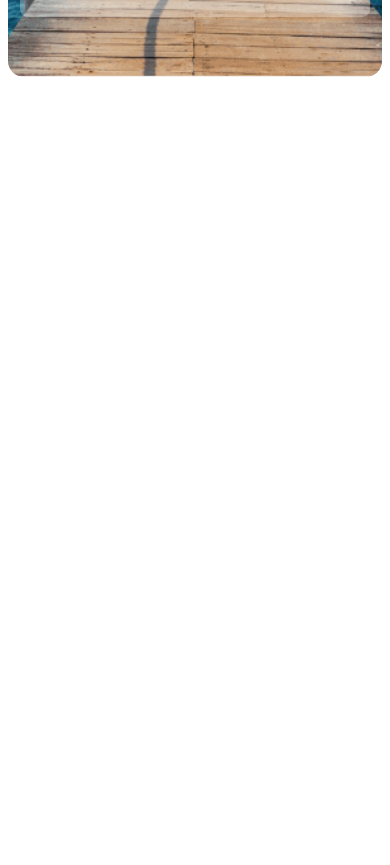
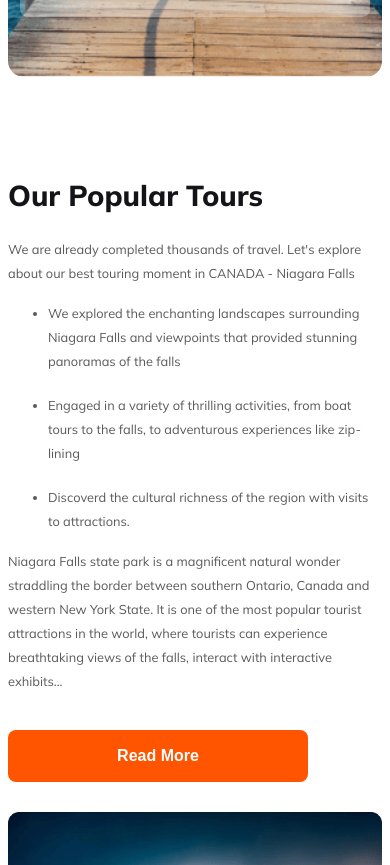
Before and after one commit to syedtarif/Journey-Craft-A2, a plain HTML site: page index.html in a window 390 px wide. Shown: the part 564-1429 px from the top of the page. Before the commit the page ends 844 px from the top, so only its background shows below. Drawn offline with Linux system fonts and the light colour scheme.

Commit message:
popular-tours section is ready with mobile device responsiveness

```diff
--- a/index.html
+++ b/index.html
@@ -17,7 +17,8 @@
         <section class="banner-section">
             <div class="banner-content">
                 <h1 class="heading-title">Explore Your Journey</h1>
-                <p class="text-style">Embark on the uncharted roads of discovery, where every step is a tale and every
+                <p class="banner-text-style">Embark on the uncharted roads of discovery, where every step is a tale and
+                    every
                     moment, an adventure—explore your journey with curiosity as your guide.
                 </p>
                 <div class="input-container">
@@ -39,6 +40,37 @@
         </section>
     </header>
     <!-- header section end -->
+
+    <!-- main section start -->
+    <main>
+        <section class="popular-tours">
+            <div>
+                <h2 class="second-heading-title">Our Popular Tours</h2>
+                <p class="text-style">We are already completed thousands of travel. Let's explore about our best touring
+                    moment in CANADA - Niagara Falls</p>
+                <ul>
+                    <li class="text-style">We explored the enchanting landscapes surrounding Niagara Falls and
+                        viewpoints that provided stunning panoramas of the falls</li><br>
+                    <li class="text-style">Engaged in a variety of thrilling activities, from boat tours to the falls,
+                        to adventurous experiences like zip-lining</li><br>
+                    <li class="text-style">Discoverd the cultural richness of the region with visits to attractions.
+                    </li>
+                </ul>
+                <p class="text-style">
+                    Niagara Falls state park is a magnificent natural wonder straddling the border between southern
+                    Ontario, Canada and western New York State. It is one of the most popular tourist attractions in the
+                    world, where tourists can experience breathtaking views of the falls, interact with interactive
+                    exhibits...
+                </p>
+
+                <button class="input-field btn-style">Read More</button>
+            </div>
+            <div>
+                <img src="images/Rectangle 4.png" alt="">
+            </div>
+        </section>
+    </main>
+    <!-- main section end -->
 </body>
 
 </html>
--- a/styles/style.css
+++ b/styles/style.css
@@ -5,6 +5,7 @@
 body {
     font-family: 'Mulish', sans-serif;
 }
+
 
 .input-field {
     width: 195px;
@@ -29,11 +30,17 @@ body {
     font-weight: 800;
 }
 
+.second-heading-title {
+    color: #131318;
+    font-size: 2.8rem;
+    font-weight: 800;
+}
+
 .text-style {
-    color: #FFF;
+    color: rgba(19, 19, 24, 0.70);
     font-size: 1rem;
     font-weight: 400;
-    line-height: 26px;
+    line-height: 24px;
 }
 
 .btn-style {
@@ -49,7 +56,7 @@ body {
 }
 
 
-/* ----- banner section styles */
+/* ---------------------------------- banner section styles */
 .banner-section {
     background-image: url(../images/Group\ 13.png);
     width: 1195px;
@@ -57,6 +64,7 @@ body {
     border-radius: 16px;
 
     margin: 0 auto;
+    margin-bottom: 100px;
 }
 
 .banner-content {
@@ -69,9 +77,14 @@ body {
     padding-top: 40px;
 }
 
-.text-style {
+.banner-text-style {
+    font-size: 1rem;
+    font-weight: 400;
+    line-height: 26px;
+
     max-width: 700px;
     text-align: center;
+    color: #FFF;
 }
 
 #input-text {
@@ -89,25 +102,61 @@ body {
     border-radius: 8px;
 }
 
+/* ---------------------------------- popular tours section styles */
+.popular-tours {
+    width: 1195px;
+    margin: 0 auto;
+    display: flex;
+    justify-content: space-between;
+    margin-bottom: 100px;
+}
 
-/* -----> responsiveness for mobile device */
+.popular-tours .second-heading-title {
+    margin-top: 0;
+}
+
+.popular-tours button {
+    margin-top: 25px;
+}
+
+.popular-tours ul li {
+    max-width: 500px;
+}
+
+.popular-tours p {
+    max-width: 610px;
+    /* border: 2px solid blue; */
+}
+
+
+
+/* ---------------------------------- responsiveness for mobile device */
 @media screen and (max-width: 600px) {
+
+    /* ---------shared responsiveness styles */
+    .input-container,
+    .popular-tours {
+        flex-direction: column;
+    }
+
+
+    .banner-text-style,
+    .text-style {
+        max-width: 350px;
+        font-size: 0.8rem;
+    }
+
+    /* -----------------------banner section responsiveness */
     .banner-section {
         background-position: center;
         background-size: cover;
         background-repeat: no-repeat;
         width: 100%;
         height: auto;
-        /* border: 2px solid red; */
     }
 
     .heading-title {
         font-size: 2rem;
-    }
-
-    .text-style {
-        max-width: 350px;
-        font-size: 0.8rem;
     }
 
     .input-field {
@@ -129,4 +178,17 @@ body {
         margin: 30px 0 60px 0;
     }
 
+    /* -----------------------popular-tours section responsiveness */
+    .popular-tours,
+    .popular-tours img {
+        width: 100%;
+    }
+
+    .popular-tours button {
+        margin-bottom: 30px;
+    }
+
+    .second-heading-title {
+        font-size: 1.8rem;
+    }
 }
```
Also changed, not shown: icon/icons8-expand-arrow-50.png (deleted).
